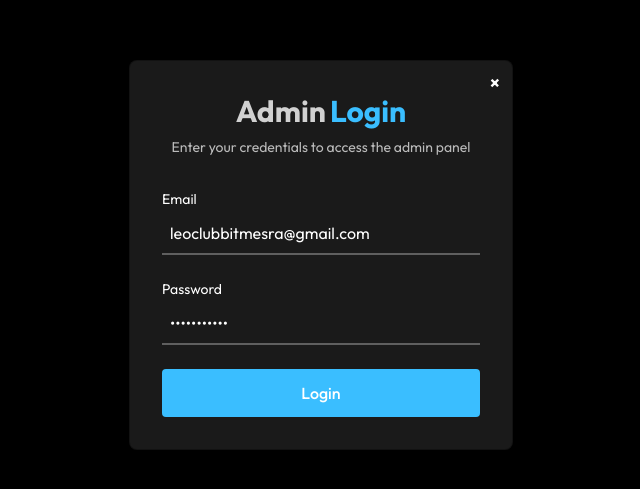
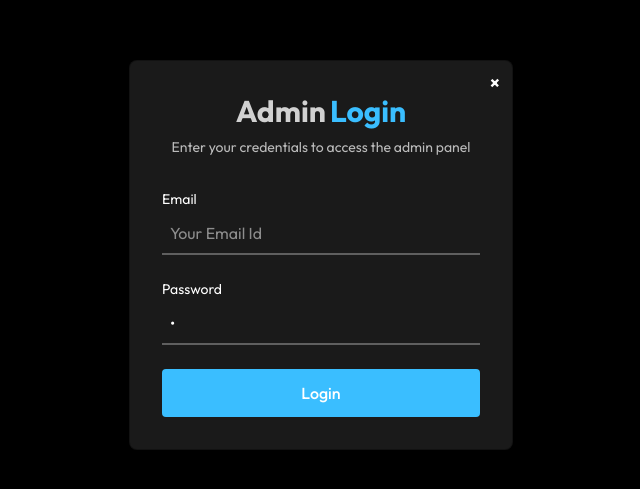
Before and after one commit to umangUS002/LeoTest, a React (Vite) app in the folder client/: page /admin in a window 1280 px wide. Shown: the part 145-634 px from the top of the page, without its empty margins (319-959 px from the left). Built offline with nearby package versions, Linux system fonts and the light colour scheme; no server answers.

Commit message:
removed id pass

```diff
--- a/client/src/components/Login.jsx
+++ b/client/src/components/Login.jsx
@@ -8,8 +8,8 @@ function Login() {
 
   console.log({ axios, setToken, toast });
 
-  const [email, setEmail] = useState('leoclubbitmesra@gmail.com');
-  const [password, setPassword] = useState('leoclub2025');
+  const [email, setEmail] = useState('');
+  const [password, setPassword] = useState('l');
   const modalRef = useRef(null);
 
   const handleSubmit = async (e) => {
```
